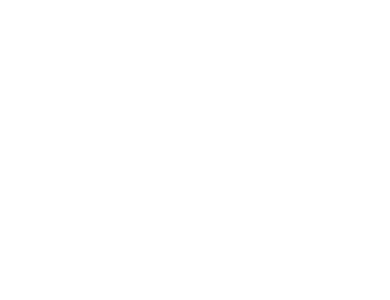
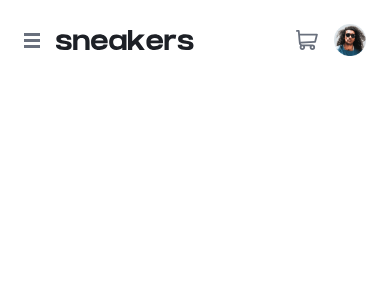
Before and after one commit to Medido1/E-commerce-product-page, a React (Vite) app: page / in a window 390 px wide. Shown: the top 300 px of the page. Built offline with nearby package versions, Linux system fonts and the light colour scheme.

Commit message:
Create and style header

```diff
--- a/src/App.jsx
+++ b/src/App.jsx
@@ -1,8 +1,11 @@
 import './App.css'
+import Header from './components/Header'
 
 function App() {
   return (
-    <></>
+    <div className='min-h-screen p-6'>
+      <Header />
+    </div>
   )
 }
 
--- /dev/null
+++ b/src/components/Header.jsx
@@ -0,0 +1,41 @@
+import { useState, useContext } from "react";
+import { GlobalContext } from "../context/GlobalContext";
+import iconClose from "../assets/icon-close.svg";
+import iconMenu from "../assets/icon-menu.svg"
+import logo from "../assets/logo.svg"
+import cartIcon from "../assets/icon-cart.svg";
+import avatar from "../assets/image-avatar.png";
+
+function Header() {
+  const [isMenuOpen, setIsMenuOpen] = useState(false)
+  const {isMobile} = useContext(GlobalContext)
+
+  return (
+    <header className="flex justify-between">
+      <div className="flex items-center gap-4">
+        {isMobile &&
+          <button
+            onClick={() => setIsMenuOpen(!isMenuOpen)}
+            className="z-10"
+            aria-label={isMenuOpen ? "Close menu" : "Open menu"}
+          >
+          <img
+            src={isMenuOpen ? iconClose : iconMenu}
+            alt={isMenuOpen ? "Close menu" : "Open menu"}/>
+          </button>
+        }
+        <img src={logo} alt="sneakers logo" />
+      </div>
+      <div className="flex items-center gap-4">
+        <button>
+          <img src={cartIcon} alt="cart" />
+        </button>
+        <img
+          className="h-8"
+          src={avatar} alt="user avatar" />
+      </div>
+    </header>
+  )
+}
+
+export default Header;
--- /dev/null
+++ b/src/context/GlobalContext.jsx
@@ -0,0 +1,26 @@
+import { useEffect, useState, createContext } from "react";
+
+export const GlobalContext = createContext();
+
+export const GlobalProvider = (({children}) => {
+  const [isMobile, setIsMobile] = useState(window.innerWidth <= 640);
+
+  useEffect(() => {
+    const handleResize = () => {
+      setIsMobile(window.innerWidth <= 640);
+    };
+
+    handleResize(); // optional, ensures the initial state is accurate
+    window.addEventListener('resize', handleResize);
+
+    return () => {
+      window.removeEventListener('resize', handleResize);
+    };
+  }, []);
+
+  return (
+    <GlobalContext.Provider value = {{isMobile}}>
+      {children}
+    </GlobalContext.Provider>
+  )
+})
--- a/src/main.jsx
+++ b/src/main.jsx
@@ -1,9 +1,12 @@
 import { StrictMode } from 'react'
 import { createRoot } from 'react-dom/client'
 import App from './App.jsx'
+import { GlobalProvider } from './context/GlobalContext.jsx'
 
 createRoot(document.getElementById('root')).render(
   <StrictMode>
-    <App />
+    <GlobalProvider>
+      <App />
+    </GlobalProvider>
   </StrictMode>,
 )
```
